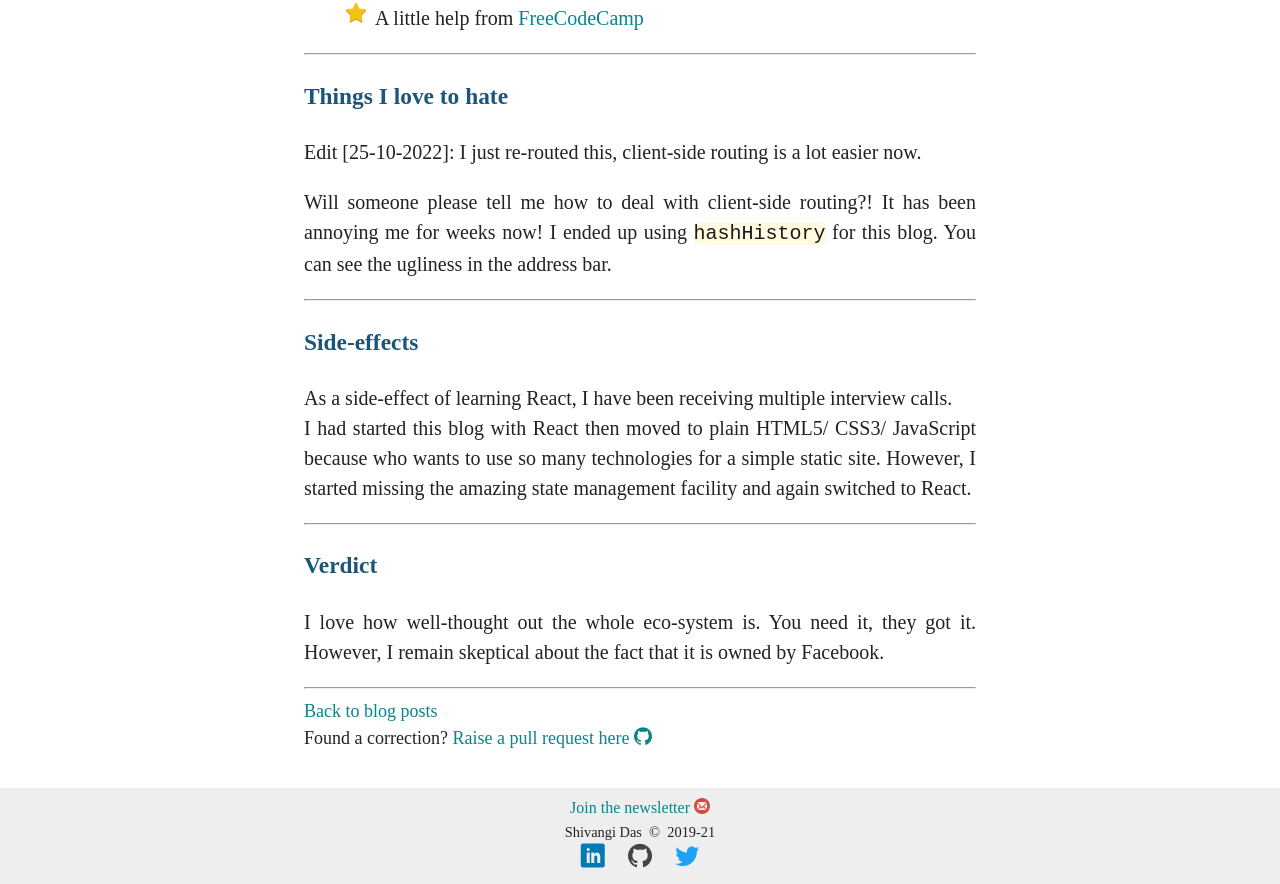
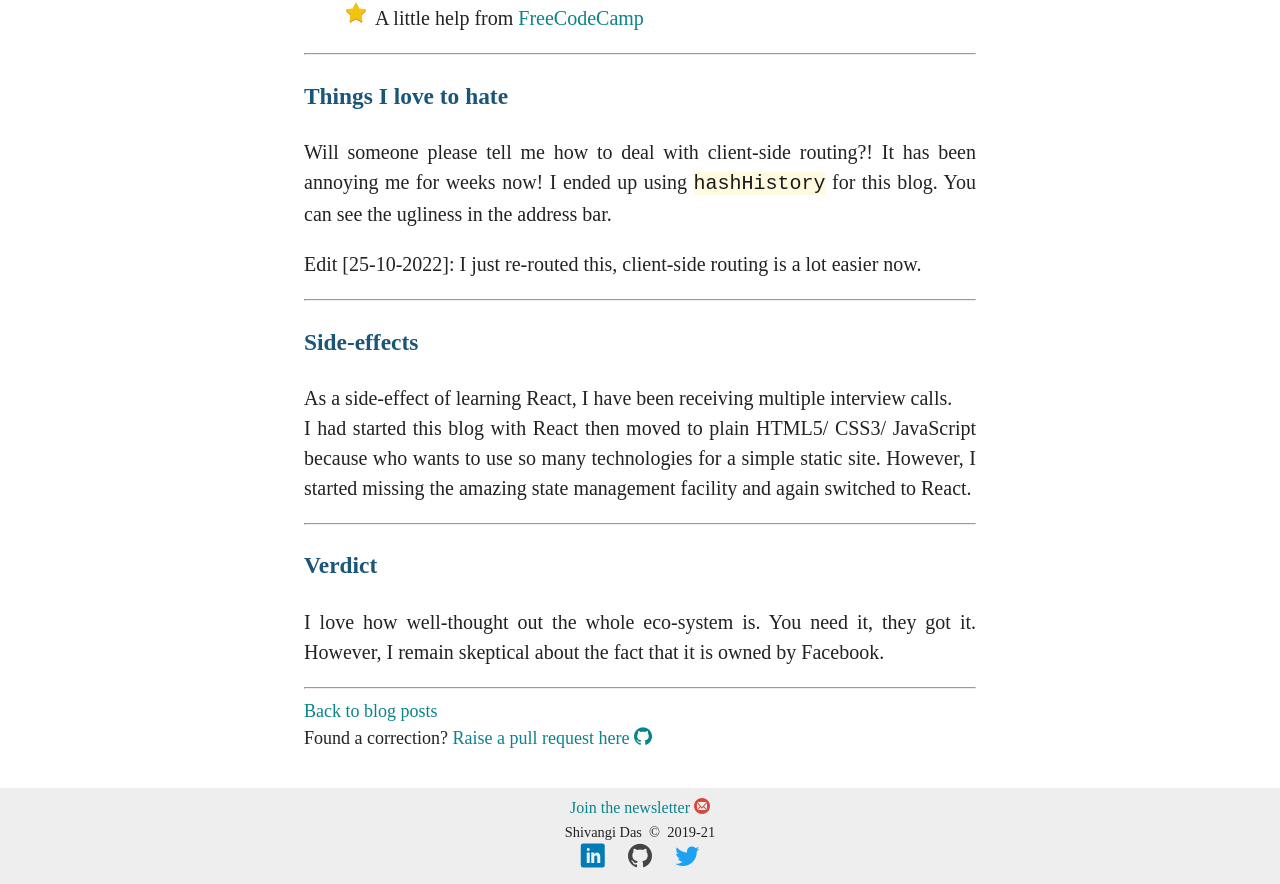
Before and after one commit to shivangidas/blog, a React (Create React App) app: page /ReactAndMe in a window 1280 px wide. Shown: the part 850-1734 px from the top of the page. Built offline with nearby package versions, Linux system fonts and the light colour scheme.

Commit message:
edit edited

```diff
--- a/src/posts/ReactAndMe.js
+++ b/src/posts/ReactAndMe.js
@@ -89,13 +89,13 @@ class Post extends Component {
           </ul>
           <hr />
           <h3>Things I love to hate</h3>
-          <p>Edit [25-10-2022]: I just re-routed this, client-side routing is a lot easier now.</p>
           <p>
             Will someone please tell me how to deal with client-side routing?!
             It has been annoying me for weeks now! I ended up using{" "}
             <code>hashHistory</code> for this blog. You can see the ugliness in
             the address bar.
           </p>
+          <p>Edit [25-10-2022]: I just re-routed this, client-side routing is a lot easier now.</p>
           <hr />
           <h3>Side-effects</h3>
           <p>
```
